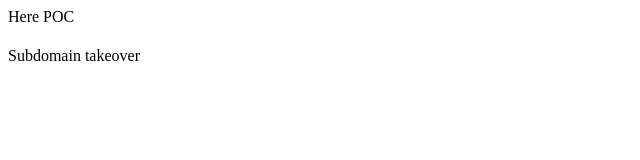
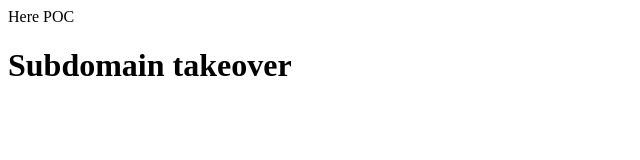
Before and after one commit to l1ackerdz/johndeere-tech, a plain HTML site: page index.html in a window 1280 px wide. Shown: the whole page, without its empty margins (0-640 px from the left). Drawn offline with Linux system fonts and the light colour scheme.

Commit message:
Update index.html

```diff
--- a/index.html
+++ b/index.html
@@ -1,2 +1,2 @@
 Here POC <br>
-<h1></h1>Subdomain takeover</h1>
+<h1>Subdomain takeover</h1>
```
